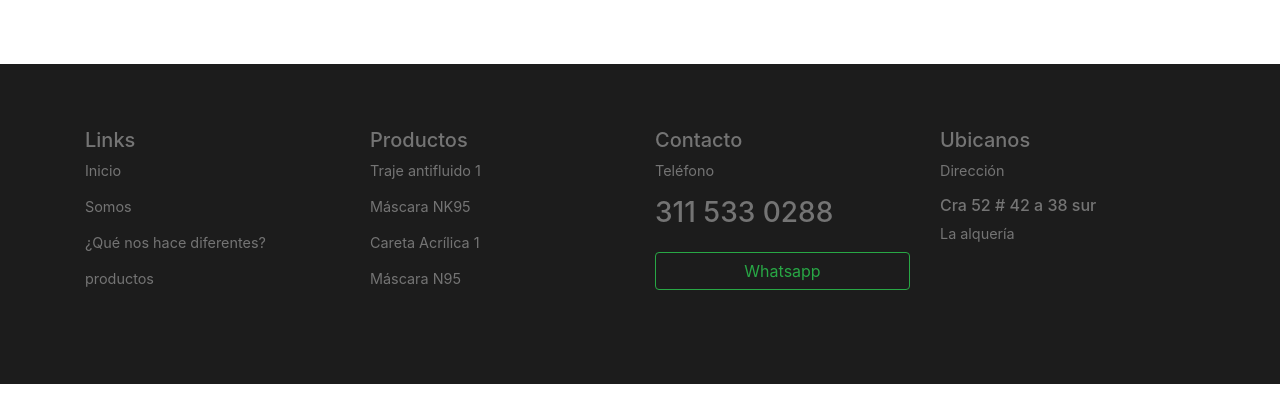
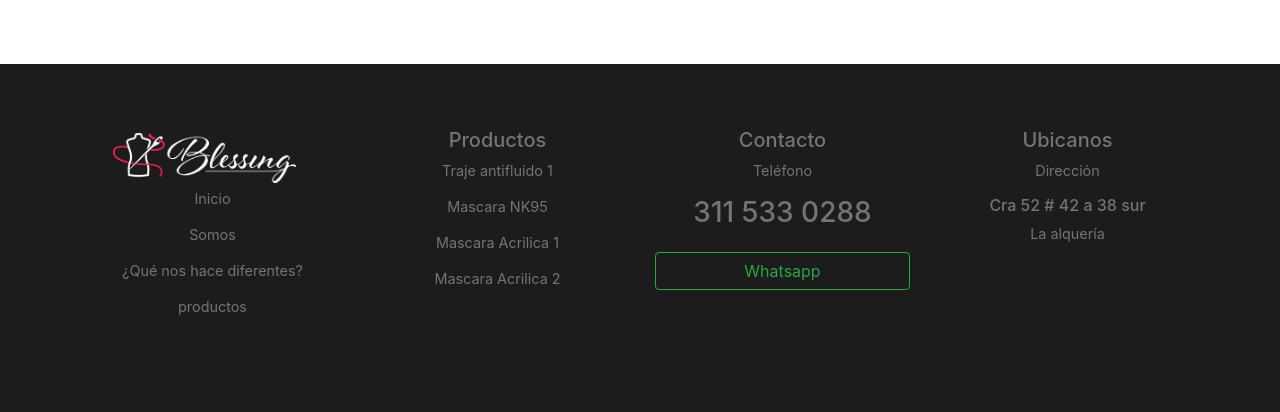
Before and after one commit to Blessing012020/blessing.github.io, a plain HTML site: page careta-kn95.html in a window 1280 px wide. Shown: the part 782-1194 px from the top of the page. Before the commit the page ends 1166 px from the top, so only its background shows below. Drawn offline with nearby package versions, Linux system fonts and the light colour scheme.

Commit message:
Add files via upload

```diff
--- a/careta-kn95.html
+++ b/careta-kn95.html
@@ -129,41 +129,41 @@
 <footer class="container-fluid fotter">
   <div class=" container">
     <div class="row">
-      <article class=" col-12 col-md-3 col-lg-3  text-left ">
+      <article class=" col-12 col-md-3 col-lg-3    text-center ">
         <ul>
-        <h5>  Links</h5>
-        <li> <a href="#"> Inicio</a></li>
-        <li> <a href="#"> Somos </a></li>
-        <li> <a href="#"> ¿Qué nos hace diferentes?</a></li>
-        <li> <a href="#"> productos</a></li>
+        <a class="navbar-brand" href="#"> <img src="img/La_molderia_w.png" height="50"></a>
+        <li><a href="#"> Inicio</a></li>
+        <li><a href="#"> Somos </a></li>
+        <li><a href="#"> ¿Qué nos hace diferentes?</a></li>
+        <li><a href="#"> productos</a></li>
         </ul>
       </article>
 
-      <article class=" col-12 col-md-3 col-lg-3  text-left ">
+      <article class=" col-12 col-md-3 col-lg-3   text-center  ">
         <ul>
         <h5>Productos</h5>
-        <li> <a href="#">Traje antifluido 1</a></li>
-        <li> <a href="#">Máscara NK95</a></li>
-        <li><a href="#"> Careta Acrílica 1</a></li>
-        <li><a href="#"> Máscara N95</a></li>
+        <li><a href="#"> Traje antifluido 1</a></li>
+        <li><a href="#"> Mascara NK95 </a></li>
+        <li><a href="#"> Mascara Acrilica 1</a></li>
+        <li><a href="#"> Mascara Acrilica 2</a></li>
         </ul>
       </article>
 
-      <article class=" col-12 col-md-3 col-lg-3  text-left ">
+      <article class=" col-12 col-md-3 col-lg-3    text-center ">
         <ul>
         <h5> Contacto</h5>
         <li>Teléfono </li>
         <li><a href="#"> <h3> 311 533 0288</h3></a></li>
-
-        <a href="https://wa.me/573115330288?text=Hola%21%20Quisiera%20m%C3%A1s%20informaci%C3%B3n%20sobre%20tus%20productos%20" target="_blank"><button type="button" class="btn btn-outline-success btn-block">Whatsapp</button></a>
+        <a href="https://wa.me/573115330288?text=Hola%21%20Quisiera%20m%C3%A1s%20informaci%C3%B3n%20sobre%20tus%20productos%20" target="_blank">
+        <button type="button" class="btn btn-outline-success btn-block">Whatsapp</button></a>
         </ul>
       </article>
 
-      <article class=" col-12 col-md-3 col-lg-3  text-left ">
+      <article class=" col-12 col-md-3 col-lg-3   text-center ">
         <ul>
         <h5>Ubicanos</h5>
         <li>Dirección </li>
-      <li> <h6>Cra 52 # 42 a 38 sur </h6> La alquería</li>
+        <li> <h6>Cra 52 # 42 a 38 sur </h6> La alquería</li>
 
         </ul>
       </article>
```
Also changed, not shown: careta-acrilica.html (+15 -15 lines), careta-n95.html (+15 -15 lines), covid19.html (+1 -1 lines), traje-antifluido.html (+15 -15 lines).
